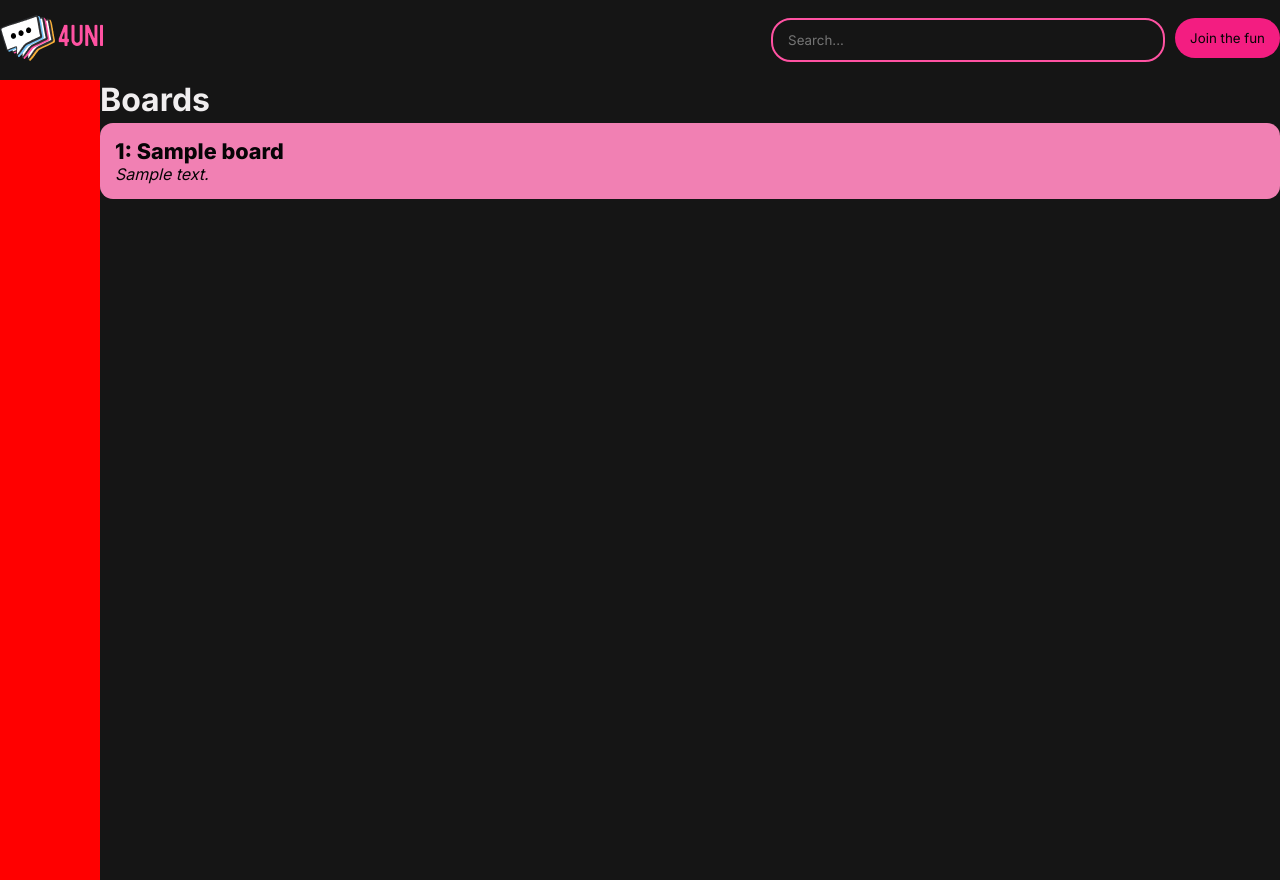
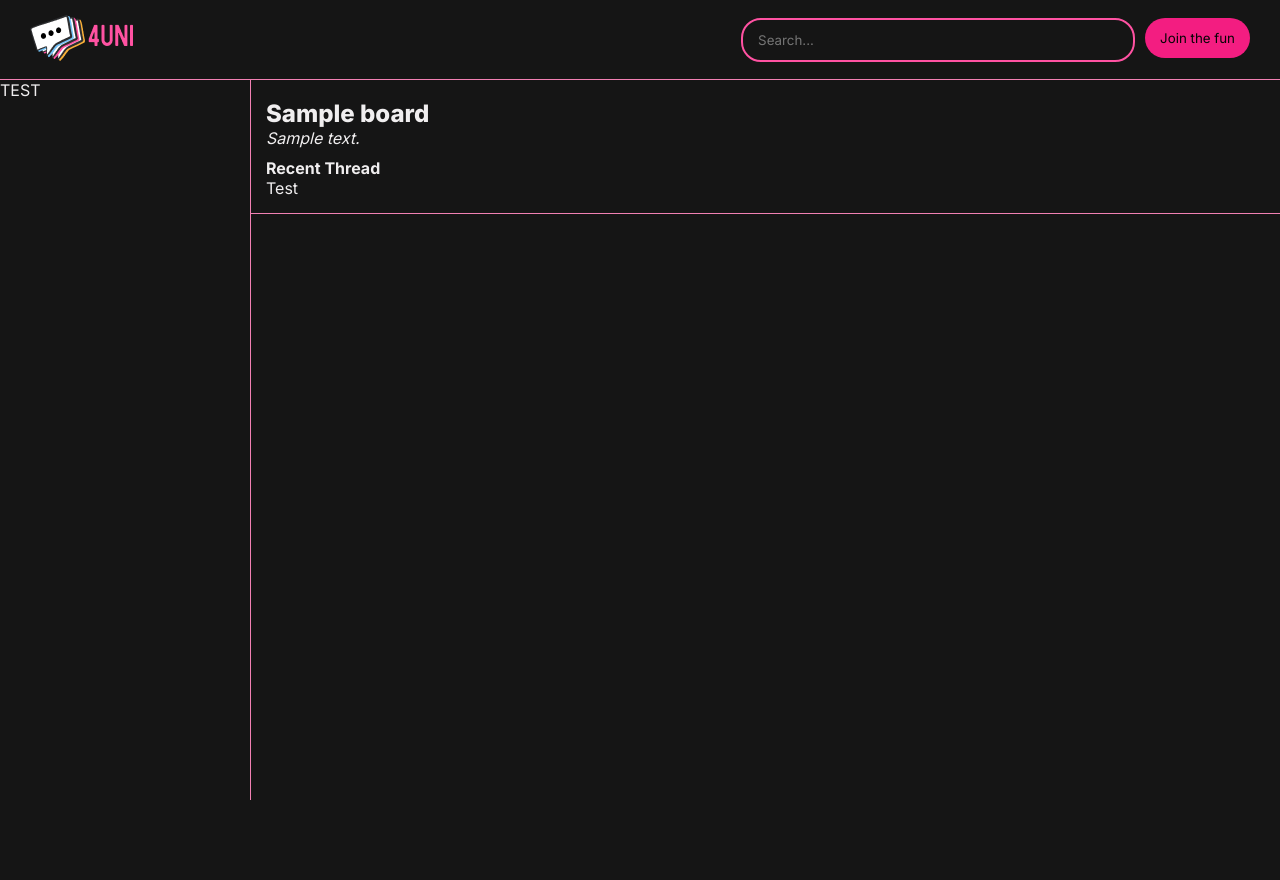
Before and after one commit to genielvn/4uni, a Django app: page / in a window 1280 px wide. After the commit the page ends 800 px from the top, so only its background shows below. Run offline with Django 4.2, Linux system fonts and the light colour scheme; tables that the repository leaves empty hold one stand-in row (values such as "Sample post"); some libraries are stand-ins or nearby versions.

Commit message:
design: updated design

```diff
--- a/main/static/main/boards.css
+++ b/main/static/main/boards.css
@@ -4,17 +4,15 @@
 }
 
 .board {
-    background-color: #f180b3;
     margin: 4px 0;
     padding: 15px;
-    border-radius: 13px;
     display: flex;
     flex-direction: column;
+    border-bottom: 1px solid #f180b3;
 }
 
 .board-name > a {
-    font-size: 1.35em;
-    color: #070406;
+    /* font-size: 1.35em; */
     font-weight: 800;
     text-decoration: none;
 }
@@ -24,11 +22,11 @@
 }
 
 .board-description {
-    color: #070406;
     font-style: italic;
     text-overflow: ellipsis;
     white-space: nowrap;
     overflow: hidden;
+    font-style: italic;
 }
 
 .recent {
--- /dev/null
+++ b/main/static/main/header.css
@@ -0,0 +1,18 @@
+header {
+    display: flex;
+    height: 80px;
+    padding: 0px 30px;
+    justify-content: space-between;
+    align-items: center;
+    box-sizing: border-box;
+    border-bottom: 1px solid #f180b3;
+}
+
+#search-bar {
+    color: #f0eeef;
+    max-width: 360px;
+    min-width: 200px;
+    width: 100%;
+    height: 40px;
+    margin: 0 10px;
+}
--- a/main/static/main/main.css
+++ b/main/static/main/main.css
@@ -16,19 +25,14 @@
 #content {
     display: flex;
     flex-direction: row;
-    min-height: 100vh;
-}
-
-header {
-    display: flex;
-    align-items: center;
-    margin: 15px 0px;
-    justify-content: space-between;
 }
 
 main {
     display: flex;
     flex-grow: 1;
+    overflow: auto;
+    height: calc(100vh - 80px);
+    box-sizing: border-box;
 }
 
 footer {
--- a/main/static/main/sidebar.css
+++ b/main/static/main/sidebar.css
@@ -1,6 +1,5 @@
-
-
 #left-sidebar {
-    background-color: #ff0000;
-    width: 100px;
+    width: 250px;
+    height: calc(100vh - 80px);
+    border-right: 1px solid #f180b3;
 }
--- a/main/static/main/thread.css
+++ b/main/static/main/thread.css
@@ -1,6 +1,7 @@
 #post {
     display: flex;
     flex-direction: column;
+    padding: 25px;
 }
 
 #main-thread {
@@ -39,3 +40,7 @@
 .reply-name {
     font-weight: 600;
 }
+
+.board-recent-thread {
+    padding-top: 10px;
+}
--- a/main/static/main/threads.css
+++ b/main/static/main/threads.css
@@ -1,6 +1,7 @@
 #main-threads {
     display: flex;
     flex-direction: column;
+    padding: 25px;
 }
 
 .thread {
--- a/main/templates/base.html
+++ b/main/templates/base.html
@@ -9,6 +9,7 @@
    {% bootstrap_css %}
    {% bootstrap_javascript %} {% endcomment %}
    <link rel="stylesheet" type="text/css" href="{% static 'main/main.css' %}">
+   <link rel="stylesheet" type="text/css" href="{% static 'main/header.css' %}">
    <link rel="stylesheet" type="text/css" href="{% static 'main/boards.css' %}">
    <link rel="stylesheet" type="text/css" href="{% static 'main/threads.css' %}">
    <link rel="stylesheet" type="text/css" href="{% static 'main/thread.css' %}">
@@ -22,7 +23,6 @@
       <div id="content">
          {% include 'main/left-sidebar.html' %}
          {% include view %}
-
       </div>
       {% comment %} {% include "main/footer.html" %} {% endcomment %}
    </div>
--- a/main/templates/main/boards.html
+++ b/main/templates/main/boards.html
@@ -1,12 +1,17 @@
 <main id="main-boards">
-    <h1>Boards</h1>
     {% for board in boards %}
     <div class="board">
-        <div class="board-name">
-            <a href="/{{board.info.board_id}}">{{ board.info.board_id }}: {{ board.info.name }}</a>
-        </div>
+        <h2 class="board-name">
+            <a href="/{{board.info.board_id}}">{{ board.info.name }}</a>
+        </h2>
         <div class="board-description">
             {{ board.info.description }}
+        </div>
+        <div class="board-recent-thread">
+            <h4>Recent Thread</h4>
+            <div class="board-latest-thread-title">
+                Test
+            </div>
         </div>
     </div>
     {% endfor %}
--- a/main/templates/main/header.html
+++ b/main/templates/main/header.html
@@ -2,7 +2,7 @@
 
 <header>
     <div id="nav-home">
-        <a href="/">
+        <a href="{% url "main:boards" %}">
             <img id="header-logo" src="{% static "img/logo_103.png" %}" alt="4uni logo">
         </a>
     </div>
--- a/main/templates/main/left-sidebar.html
+++ b/main/templates/main/left-sidebar.html
@@ -1,3 +1,3 @@
 <div id="left-sidebar">
-
+    TEST
 </div>
```
Also changed, not shown: other parts of main/static/main/main.css (+13 -19 lines), main/templates/main/post.html (deleted, +0 -32 lines).
